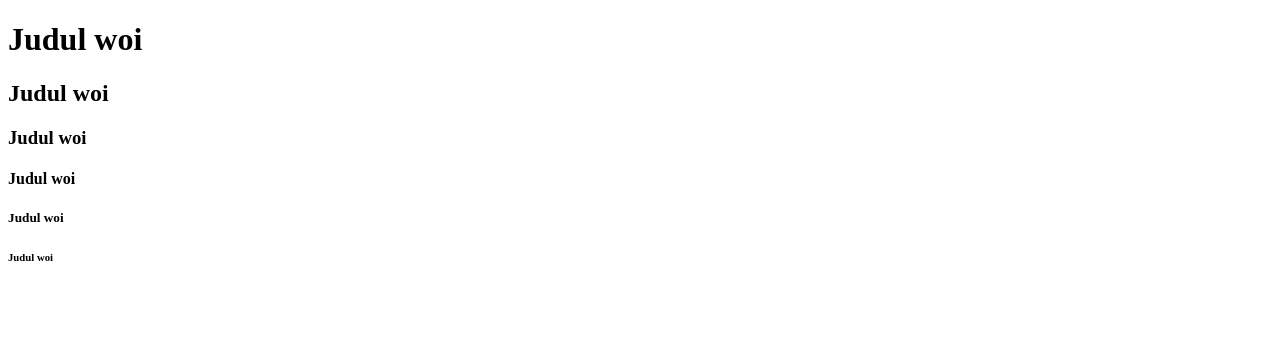
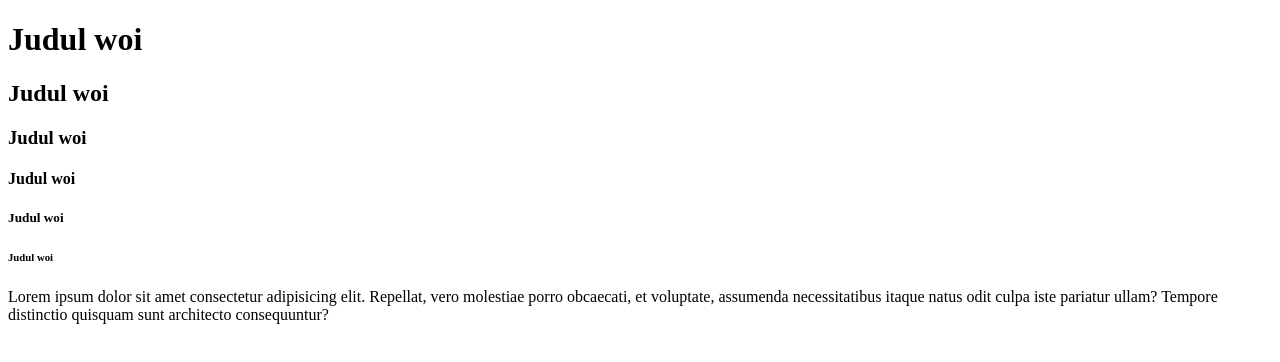
Before and after one commit to anfi3281/Anfee-Dev, a plain HTML site: page index.html in a window 1280 px wide. Drawn offline with Linux system fonts and the light colour scheme.

Commit message:
Belajar Paragraf

```diff
--- a/index.html
+++ b/index.html
@@ -13,5 +13,6 @@
     <h4>Judul woi</h4>
     <h5>Judul woi</h5>
     <h6>Judul woi</h6>
+    <p>Lorem ipsum dolor sit amet consectetur adipisicing elit. Repellat, vero molestiae porro obcaecati, et voluptate, assumenda necessitatibus itaque natus odit culpa iste pariatur ullam? Tempore distinctio quisquam sunt architecto consequuntur?</p>
 </body>
 </html>
```
